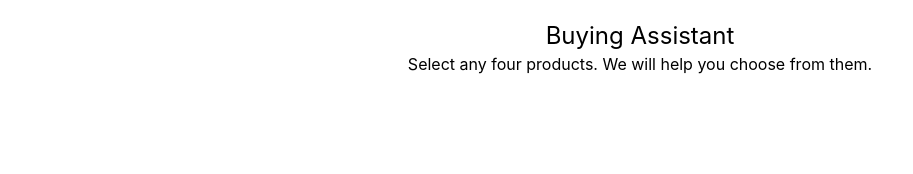
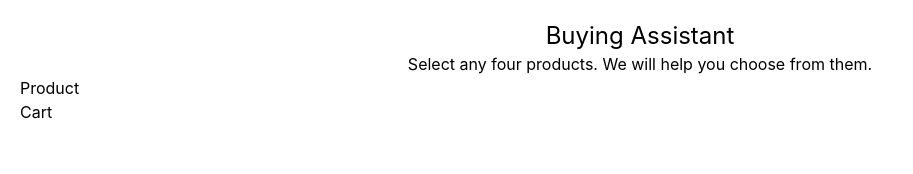
Before and after one commit to nhridoy/lucky-one, a React (Create React App) app: page / in a window 1280 px wide. Shown: the top 174 px of the page, without its empty margins (0-913 px from the left). Built offline with nearby package versions, Linux system fonts and the light colour scheme.

Commit message:
Body and inner component intieted

```diff
--- a/src/App.js
+++ b/src/App.js
@@ -1,11 +1,13 @@
 import logo from "./logo.svg";
 import "./App.css";
 import Head from "./components/Head/Head";
+import Body from "./components/Body/Body";
 
 function App() {
   return (
     <div className="container mx-auto p-5">
       <Head />
+      <Body />
     </div>
   );
 }
--- a/src/components/Body/Body.js
+++ b/src/components/Body/Body.js
@@ -0,0 +1,14 @@
+import React from "react";
+import Cart from "../Cart/Cart";
+import Product from "../Product/Product";
+
+const Body = () => {
+  return (
+    <div>
+      <Product />
+      <Cart />
+    </div>
+  );
+};
+
+export default Body;
--- a/src/components/Cart/Cart.js
+++ b/src/components/Cart/Cart.js
@@ -0,0 +1,7 @@
+import React from "react";
+
+const Cart = () => {
+  return <div>Cart</div>;
+};
+
+export default Cart;
--- a/src/components/Product/Product.js
+++ b/src/components/Product/Product.js
@@ -0,0 +1,7 @@
+import React from "react";
+
+const Product = () => {
+  return <div>Product</div>;
+};
+
+export default Product;
```
